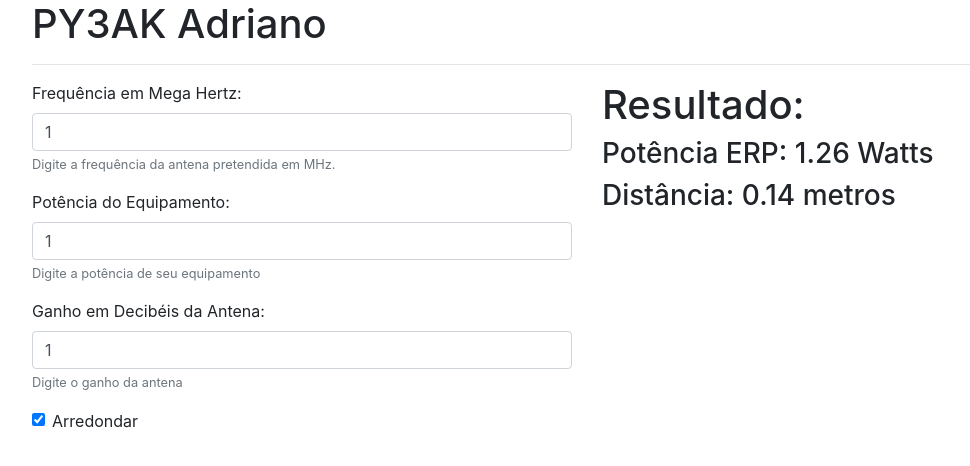
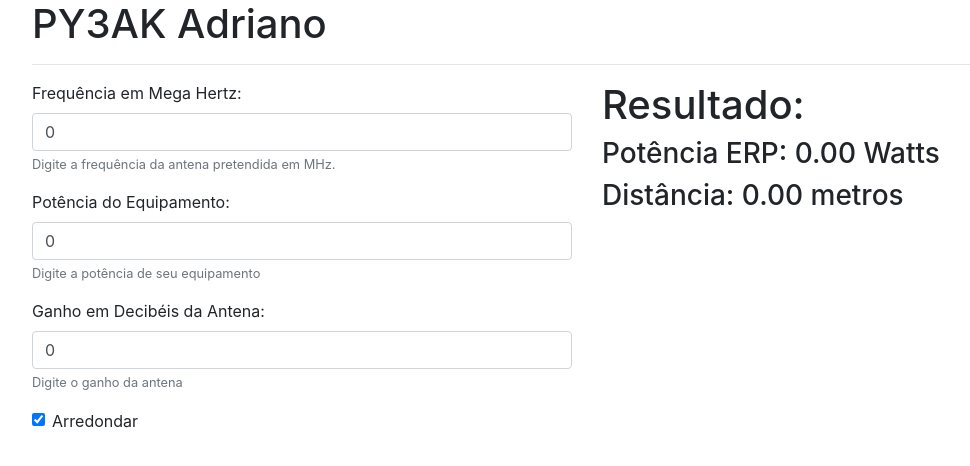
Before and after one commit to py3ak/py3ak.github.io, a plain HTML site: page index.html in a window 1280 px wide. Shown: the whole page, without its empty margins (53-1023 px from the left). Drawn offline with nearby package versions, Linux system fonts and the light colour scheme.

Commit message:
inicial 2

```diff
--- a/index.html
+++ b/index.html
@@ -29,19 +29,19 @@
 
 					<div class="form-group">
 						<label for="inp-freq">Frequência em Mega Hertz:</label>
-						<input type="number" class="form-control" id="inp-freq" aria-describedby="inp-freq-hlp" required value="1">
+						<input type="number" class="form-control" id="inp-freq" aria-describedby="inp-freq-hlp" required value="0">
 						<small id="inp-freq-hlp" class="form-text text-muted">Digite a frequência da antena pretendida em MHz.</small>
 					</div>
 
 					<div class="form-group">
 						<label for="inp-pot">Potência do Equipamento:</label>
-						<input type="number" class="form-control" id="inp-pot" aria-describedby="inp-pot-hlp" required value="1">
+						<input type="number" class="form-control" id="inp-pot" aria-describedby="inp-pot-hlp" required value="0">
 						<small id="inp-pot-hlp" class="form-text text-muted">Digite a potência de seu equipamento</small>
 					</div>
 
 					<div class="form-group">
 						<label for="inp-ganho">Ganho em Decibéis da Antena:</label>
-						<input type="number" class="form-control" id="inp-ganho" aria-describedby="inp-ganho-hlp" required value="1">
+						<input type="number" class="form-control" id="inp-ganho" aria-describedby="inp-ganho-hlp" required value="0">
 						<small id="inp-ganho-hlp" class="form-text text-muted">Digite o ganho da antena</small>
 					</div>
 					<div class="form-group form-check">
```
